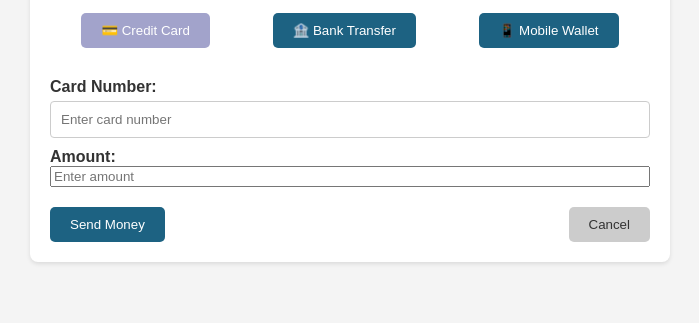
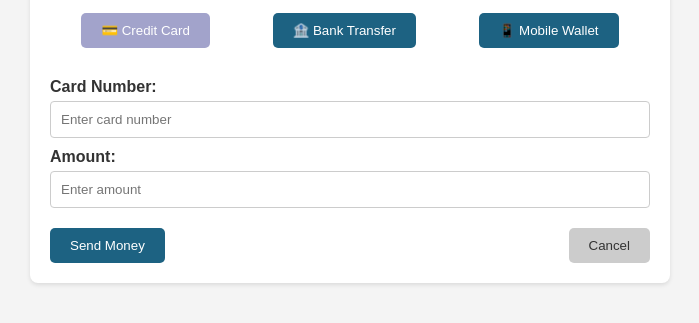
Before and after one commit to LazorAmorie/masterkey, a plain HTML site: page index/send-money.html in a window 1280 px wide. Both pictures are taken after a click on the button "💳 Credit Card". Shown: the part 121-444 px from the top of the page, without its empty margins (290-989 px from the left). Drawn offline with Linux system fonts and the light colour scheme.

Commit message:
text field

```diff
--- a/css/send-money.css
+++ b/css/send-money.css
@@ -84,7 +84,7 @@ body {
 }
 
 .input-container input[type="text"],
-.input-container input[type="number"],
+.input-container input[type="text"],
 .input-container textarea {
     margin-top: 5px;
     padding: 10px;
--- a/index/send-money.html
+++ b/index/send-money.html
@@ -58,7 +58,7 @@
                         <label for="card-number">Card Number:</label>
                         <input type="text" id="card-number" name="card-number" class="input-field" placeholder="Enter card number">
                         <label for="amount">Amount:</label>
-                        <input type="tel" id="amount" name="amount" class="input-field" placeholder="Enter amount">
+                        <input type="text" id="amount" name="amount" class="input-field" placeholder="Enter amount">
                     `;
                 } else if (this.dataset.method === 'bank-transfer') {
                     formContainer.innerHTML = `
```
